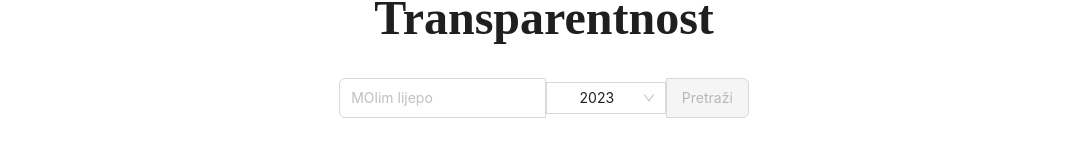
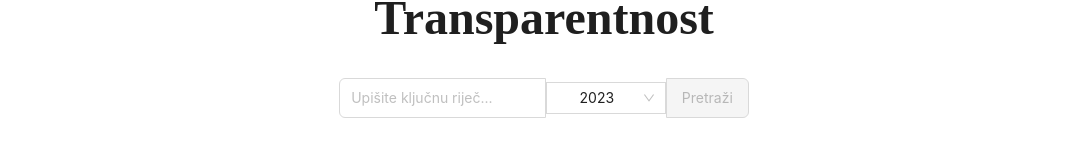
Before and after one commit to 3ojan/javna-nabava-frontend, a React (Vite) app: page / in a window 1280 px wide. Shown: the part 176-344 px from the top of the page, without its empty margins (96-1183 px from the left). Built offline with nearby package versions, Linux system fonts and the light colour scheme; no server answers.

Commit message:
final testing github actions

```diff
--- a/src/app/components/search/TransparentnostSearch.tsx
+++ b/src/app/components/search/TransparentnostSearch.tsx
@@ -47,7 +47,7 @@ export default function TransparentnostSearch(props: any) {
           /> */}
           <StyledSearchBar>
             <Input
-              placeholder="MOlim lijepo"
+              placeholder="Upišite ključnu riječ..."
               // onSearch={handleSearch}
               onChange={onChangeInput}
               className="search-input"
```
